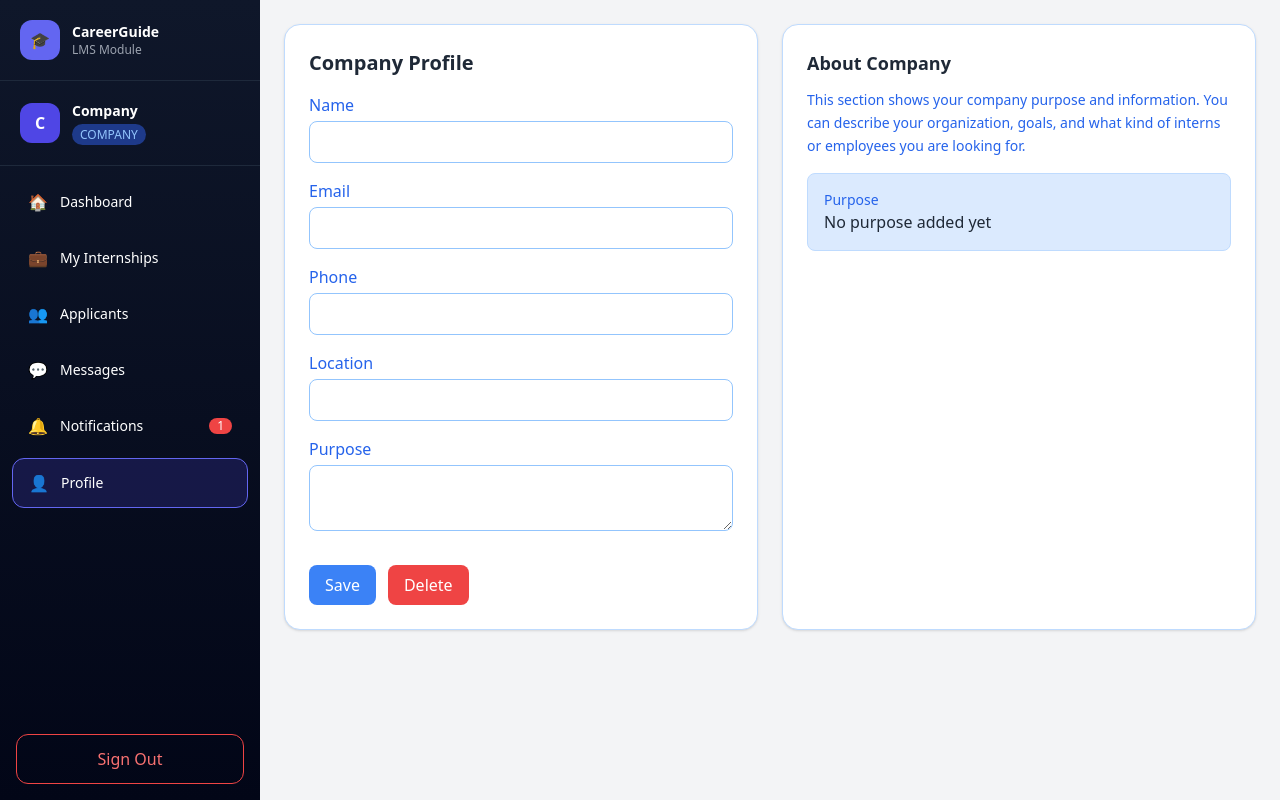
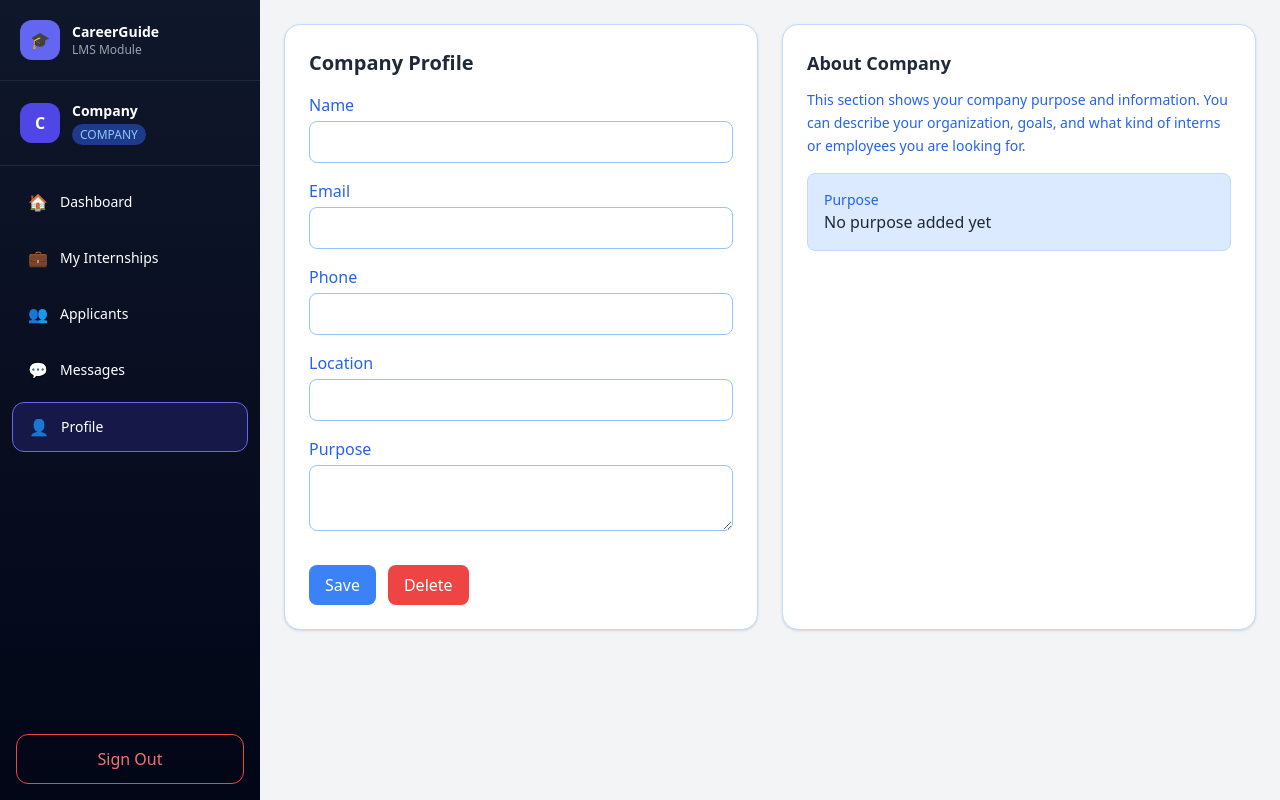
Before and after one commit to thimiraprashan/Student-Help-Desk, a React (Vite) app in the folder client/: page /company/profile in a window 1280 px wide. Built offline with nearby package versions, Linux system fonts and the light colour scheme; no server answers.

Commit message:
comment out Notifications menu item in Sidebar

```diff
--- a/client/src/Components/Common/SSidebar.jsx
+++ b/client/src/Components/Common/SSidebar.jsx
@@ -48,7 +48,7 @@ const Sidebar = ({ session, unreadCount = 0, role = "company" }) => {
           { name: "My Internships", path: "/company/internships", icon: "💼" },
           { name: "Applicants", path: "/company/applicants", icon: "👥" },
           { name: "Messages", path: "/company/messages", icon: "💬" },
-          { name: "Notifications", path: "/company/notifications", icon: "🔔" },
+          //{name: "Notifications", path: "/company/notifications", icon: "🔔" },
           { name: "Profile", path: "/company/profile", icon: "👤" },
         ]
       : [];
```
